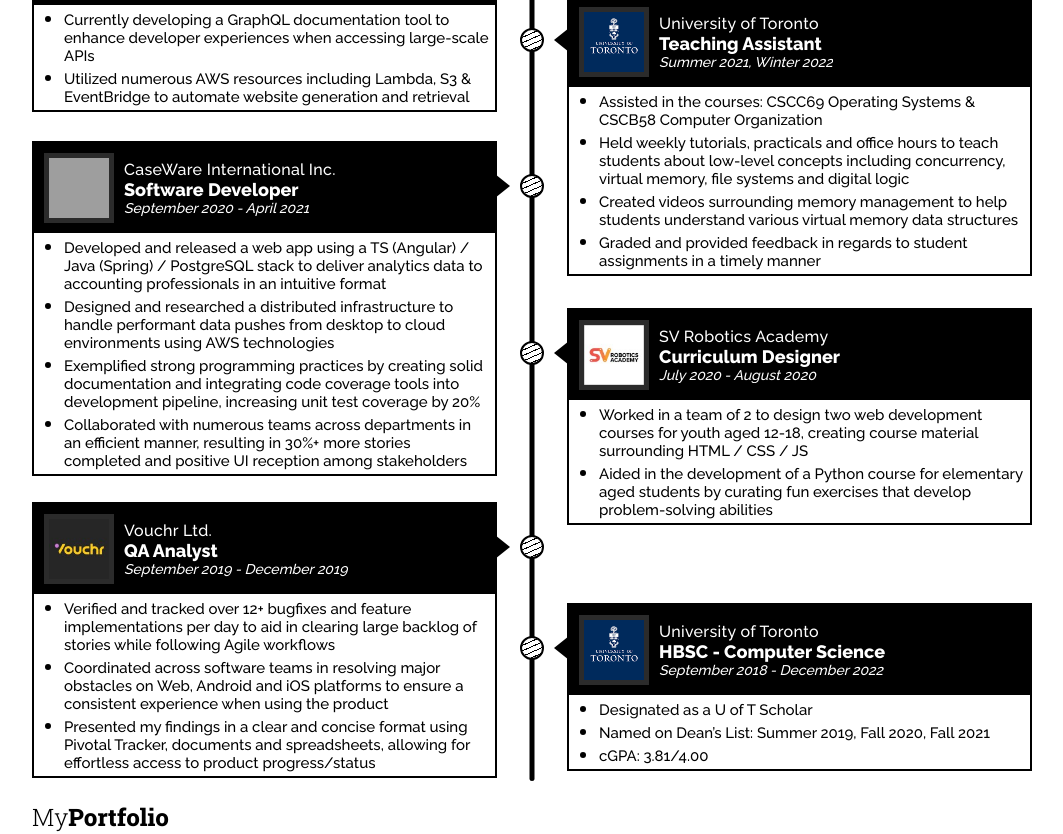
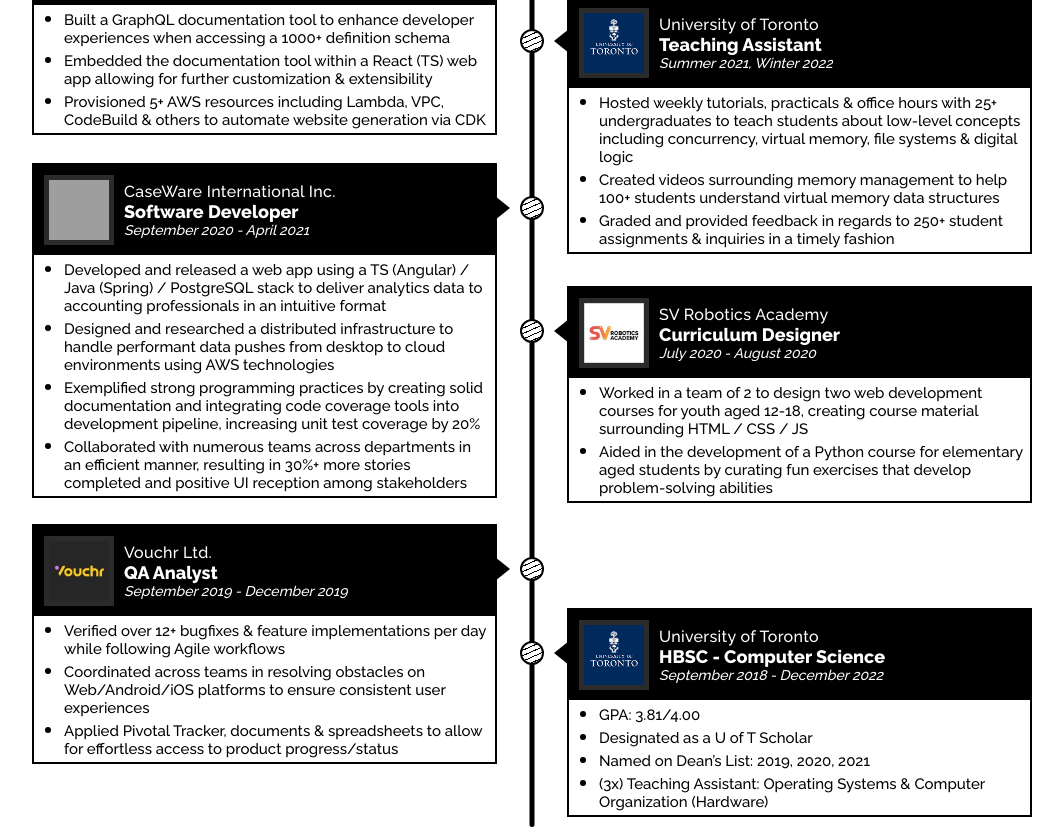
Before and after one commit to tahmid-haque/portfolio, a Vue app: page / in a window 1280 px wide. Shown: the part 540-1374 px from the top of the page, without its empty margins (108-1171 px from the left). Built offline with nearby package versions, Linux system fonts and the light colour scheme; grey boxes are pictures that could not be loaded; a web font is replaced by a local one.

Commit message:
update website material

```diff
--- a/src/components/experience/Experience.vue
+++ b/src/components/experience/Experience.vue
@@ -18,8 +18,9 @@
         position: 'Software Development Engineer Intern',
         date: 'May 2022 - Present',
         info: [
-            'Currently developing a GraphQL documentation tool to enhance developer experiences when accessing large-scale APIs',
-            'Utilized numerous AWS resources including Lambda, S3 & EventBridge to automate website generation and retrieval',
+            'Built a GraphQL documentation tool to enhance developer experiences when accessing a 1000+ definition schema',
+            'Embedded the documentation tool within a React (TS) web app allowing for further customization & extensibility',
+            'Provisioned 5+ AWS resources including Lambda, VPC, CodeBuild & others to automate website generation via CDK',
         ],
     },
     {
@@ -28,10 +29,9 @@
         position: 'Teaching Assistant',
         date: 'Summer 2021, Winter 2022',
         info: [
-            'Assisted in the courses: CSCC69 Operating Systems & CSCB58 Computer Organization',
-            'Held weekly tutorials, practicals and office hours to teach students about low-level concepts including concurrency, virtual memory, file systems and digital logic',
-            'Created videos surrounding memory management to help students understand various virtual memory data structures',
-            'Graded and provided feedback in regards to student assignments in a timely manner',
+            'Hosted weekly tutorials, practicals & office hours with 25+ undergraduates to teach students about low-level concepts including concurrency, virtual memory, file systems & digital logic',
+            'Created videos surrounding memory management to help 100+ students understand virtual memory data structures',
+            'Graded and provided feedback in regards to 250+ student assignments & inquiries in a timely fashion',
         ],
     },
     {
@@ -62,9 +62,9 @@
         position: 'QA Analyst',
         date: 'September 2019 - December 2019',
         info: [
-            'Verified and tracked over 12+ bugfixes and feature implementations per day to aid in clearing large backlog of stories while following Agile workflows',
-            'Coordinated across software teams in resolving major obstacles on Web, Android and iOS platforms to ensure a consistent experience when using the product',
-            'Presented my findings in a clear and concise format using Pivotal Tracker, documents and spreadsheets, allowing for effortless access to product progress/status',
+            'Verified over 12+ bugfixes & feature implementations per day while following Agile workflows',
+            'Coordinated across teams in resolving obstacles on Web/Android/iOS platforms to ensure consistent user experiences',
+            'Applied Pivotal Tracker, documents & spreadsheets to allow for effortless access to product progress/status',
         ],
     },
     {
@@ -73,9 +73,10 @@
         position: 'HBSC - Computer Science',
         date: 'September 2018 - December 2022',
         info: [
+            'GPA: 3.81/4.00',
             'Designated as a U of T Scholar',
-            'Named on Dean’s List: Summer 2019, Fall 2020, Fall 2021',
-            'cGPA: 3.81/4.00',
+            'Named on Dean’s List: 2019, 2020, 2021',
+            '(3x) Teaching Assistant: Operating Systems & Computer Organization (Hardware)',
         ],
     },
 ];
```
Also changed, not shown: 1 other file (tests, documents, lock files or other folders).
